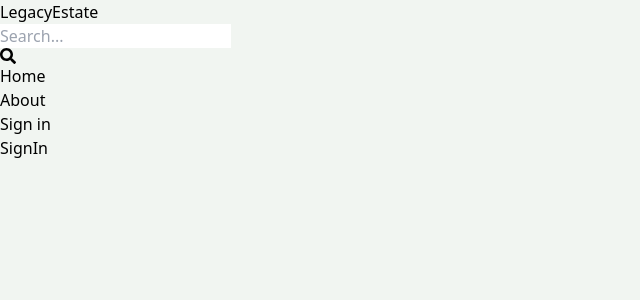
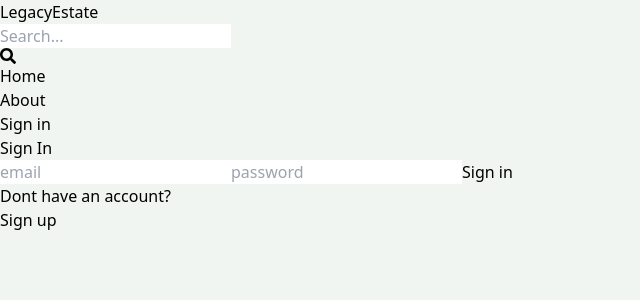
Before and after one commit to Ruhul4438/mern-estate, a React (Vite) app in the folder client/: page /sign-in in a window 1280 px wide. Shown: the top 300 px of the page, without its empty margins (0-640 px from the left). Built offline with nearby package versions, Linux system fonts and the light colour scheme.

Commit message:
complete sign in page functionality

```diff
--- a/client/src/pages/SignIn.jsx
+++ b/client/src/pages/SignIn.jsx
@@ -1,7 +1,65 @@
-import React from 'react'
+import React, { useState } from 'react'
+import{Link, useNavigate} from 'react-router-dom'
 
 export default function SignIn() {
+  const [formData, setFormData] = useState({});
+  const [error, setError] = useState(null);
+  const [loading, setLoading] = useState(false);
+  const navigate =  useNavigate();
+  const handleChange = (e) => {
+    setFormData({
+      ...formData,
+      [e.target.id] : e.target.value,
+    });
+  };
+
+  const handleSubmit = async(e) => {
+    e.preventDefault();
+    try {
+      setLoading(true);
+      const res = await fetch('/api/auth/signin', {
+        method: 'POST',
+        headers : {
+          'Content-Type': 'application/json'
+        },
+        body: JSON.stringify(formData)
+      });
+      const data = await res.json();
+      // res.status(201).json('User created successfully ')---> from the auth.controller.js
+      console.log(data);
+      if(data.success === false) {
+        setLoading(false);
+        setError(data.message);
+        return;
+      }
+      setLoading(false);
+      setError(null);
+      navigate('/');
+    } catch (error) {
+      setLoading(false);
+      setError(error.message);
+      // navigate('/sign-up');
+
+    }
+  }
+
   return (
-    <div>SignIn</div>
+    <div className='p-3 max-w-lg mx-auto'>
+      <h1 className='text-3xl text-center font-semibold my-7'>Sign In</h1>
+      <form onSubmit={handleSubmit} className='flex flex-col gap-4'>
+        <input type="email" placeholder='email' className='border p-3 rounded-lg ' id='email' onChange={handleChange}/>
+        <input type="password" placeholder='password' className='border p-3 rounded-lg ' id='password' onChange={handleChange}/>
+        <button disabled={loading} className='bg-slate-700 text-white p-3 rounded-lg uppercase hover: opacity-95 disabled:opacity-80'>
+          {loading ?'Loading...' : 'Sign in'}
+          </button>
+      </form>
+      <div className='flex gap-2 mt-5'>
+        <p>Dont have an account?</p>
+        <Link to={"/sign-up"}>
+        <span className='text-blue-700'>Sign up</span>
+        </Link>
+      </div>
+      {error && <p className='text-red-500 mt-5'>{error}</p>}
+    </div>
   )
 }
```
